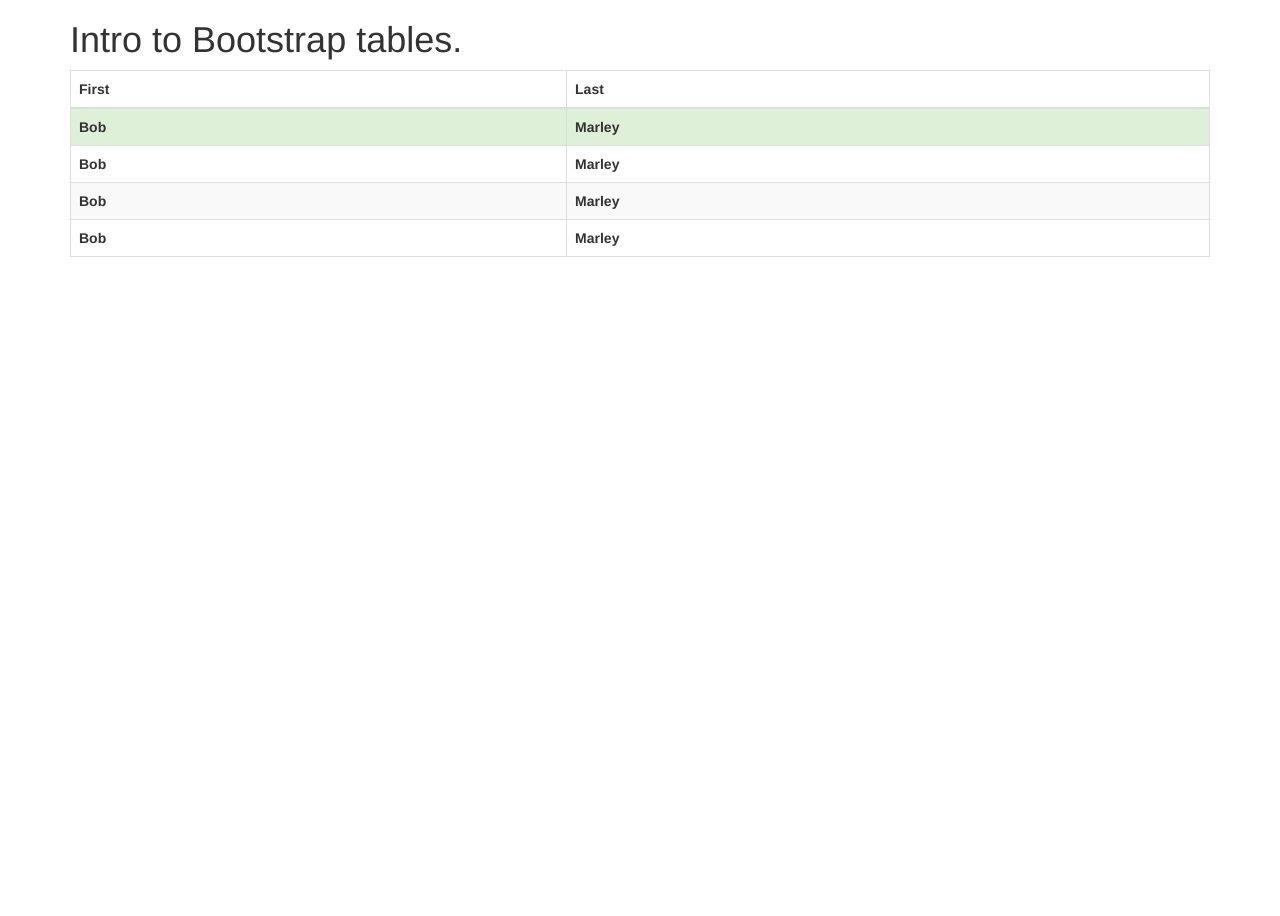
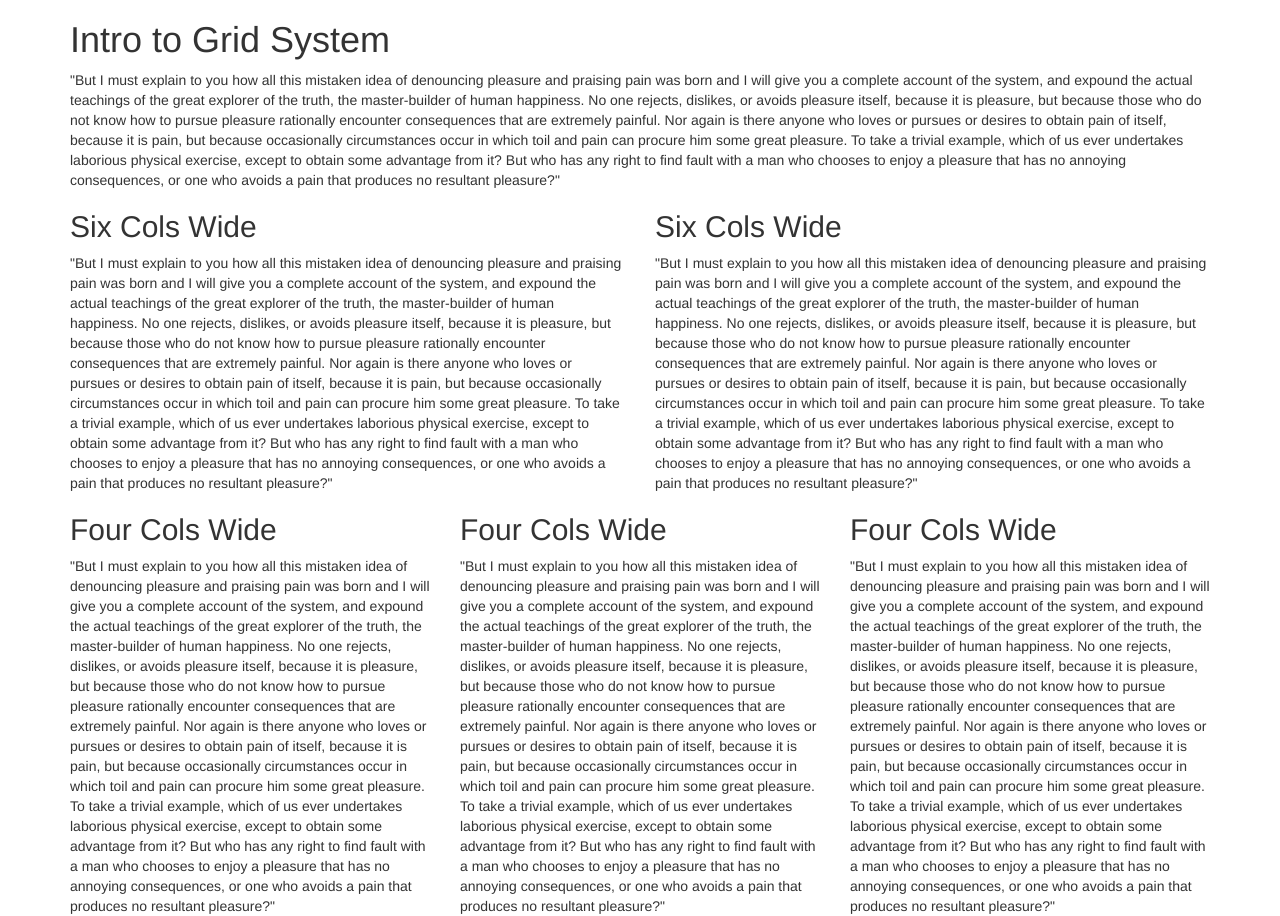
Before and after one commit to rahulk2014/WebDevSpring2016, a website: page public/assignment1/index.html in a window 1280 px wide. Before the commit the page ends 800 px from the top, so only its background shows below. Drawn offline with Linux system fonts and the light colour scheme.

Commit message:
Playing around with GRID Bootstrap system

```diff
--- a/public/assignment1/index.html
+++ b/public/assignment1/index.html
@@ -8,36 +8,38 @@
     </head>
     <body>
         <div class="container">
-            <h1>
-                Intro to Bootstrap tables.
-            </h1>
+            <h1> Intro to Grid System </h1>
+            <div class="row">
+                <div class="col-xs-12">
+                "But I must explain to you how all this mistaken idea of denouncing pleasure and praising pain was born and I will give you a complete account of the system, and expound the actual teachings of the great explorer of the truth, the master-builder of human happiness. No one rejects, dislikes, or avoids pleasure itself, because it is pleasure, but because those who do not know how to pursue pleasure rationally encounter consequences that are extremely painful. Nor again is there anyone who loves or pursues or desires to obtain pain of itself, because it is pain, but because occasionally circumstances occur in which toil and pain can procure him some great pleasure. To take a trivial example, which of us ever undertakes laborious physical exercise, except to obtain some advantage from it? But who has any right to find fault with a man who chooses to enjoy a pleasure that has no annoying consequences, or one who avoids a pain that produces no resultant pleasure?"
+                </div>
+            </div>
+            <div class="row">
+                <div class="col-xs-6">
+                    <h2>Six Cols Wide</h2>
+                    "But I must explain to you how all this mistaken idea of denouncing pleasure and praising pain was born and I will give you a complete account of the system, and expound the actual teachings of the great explorer of the truth, the master-builder of human happiness. No one rejects, dislikes, or avoids pleasure itself, because it is pleasure, but because those who do not know how to pursue pleasure rationally encounter consequences that are extremely painful. Nor again is there anyone who loves or pursues or desires to obtain pain of itself, because it is pain, but because occasionally circumstances occur in which toil and pain can procure him some great pleasure. To take a trivial example, which of us ever undertakes laborious physical exercise, except to obtain some advantage from it? But who has any right to find fault with a man who chooses to enjoy a pleasure that has no annoying consequences, or one who avoids a pain that produces no resultant pleasure?"
+                </div>
+                <div class="col-xs-6">
+                    <h2>Six Cols Wide</h2>
+                    "But I must explain to you how all this mistaken idea of denouncing pleasure and praising pain was born and I will give you a complete account of the system, and expound the actual teachings of the great explorer of the truth, the master-builder of human happiness. No one rejects, dislikes, or avoids pleasure itself, because it is pleasure, but because those who do not know how to pursue pleasure rationally encounter consequences that are extremely painful. Nor again is there anyone who loves or pursues or desires to obtain pain of itself, because it is pain, but because occasionally circumstances occur in which toil and pain can procure him some great pleasure. To take a trivial example, which of us ever undertakes laborious physical exercise, except to obtain some advantage from it? But who has any right to find fault with a man who chooses to enjoy a pleasure that has no annoying consequences, or one who avoids a pain that produces no resultant pleasure?"
+                </div>
+            </div>
 
-            <table class="table table-bordered table-striped table-hover table-responsive">
-                <thead>
-                    <tr>
-                        <th>First</th>
-                        <th>Last</th>
-                    </tr>
-                </thead>
-                <tbody>
-                    <tr class="success">
-                        <th>Bob</th>
-                        <th>Marley</th>
-                    </tr>
-                    <tr>
-                        <th>Bob</th>
-                        <th>Marley</th>
-                    </tr>
-                    <tr>
-                        <th>Bob</th>
-                        <th>Marley</th>
-                    </tr>
-                    <tr>
-                        <th>Bob</th>
-                        <th>Marley</th>
-                    </tr>
-                </tbody>
-            </table>
+            <div class="row">
+                <div class="col-xs-4">
+                    <h2>Four Cols Wide</h2>
+                    "But I must explain to you how all this mistaken idea of denouncing pleasure and praising pain was born and I will give you a complete account of the system, and expound the actual teachings of the great explorer of the truth, the master-builder of human happiness. No one rejects, dislikes, or avoids pleasure itself, because it is pleasure, but because those who do not know how to pursue pleasure rationally encounter consequences that are extremely painful. Nor again is there anyone who loves or pursues or desires to obtain pain of itself, because it is pain, but because occasionally circumstances occur in which toil and pain can procure him some great pleasure. To take a trivial example, which of us ever undertakes laborious physical exercise, except to obtain some advantage from it? But who has any right to find fault with a man who chooses to enjoy a pleasure that has no annoying consequences, or one who avoids a pain that produces no resultant pleasure?"
+                </div>
+                <div class="col-xs-4">
+                    <h2>Four Cols Wide</h2>
+                    "But I must explain to you how all this mistaken idea of denouncing pleasure and praising pain was born and I will give you a complete account of the system, and expound the actual teachings of the great explorer of the truth, the master-builder of human happiness. No one rejects, dislikes, or avoids pleasure itself, because it is pleasure, but because those who do not know how to pursue pleasure rationally encounter consequences that are extremely painful. Nor again is there anyone who loves or pursues or desires to obtain pain of itself, because it is pain, but because occasionally circumstances occur in which toil and pain can procure him some great pleasure. To take a trivial example, which of us ever undertakes laborious physical exercise, except to obtain some advantage from it? But who has any right to find fault with a man who chooses to enjoy a pleasure that has no annoying consequences, or one who avoids a pain that produces no resultant pleasure?"
+                </div>
+                <div class="col-xs-4">
+                    <h2>Four Cols Wide</h2>
+                    "But I must explain to you how all this mistaken idea of denouncing pleasure and praising pain was born and I will give you a complete account of the system, and expound the actual teachings of the great explorer of the truth, the master-builder of human happiness. No one rejects, dislikes, or avoids pleasure itself, because it is pleasure, but because those who do not know how to pursue pleasure rationally encounter consequences that are extremely painful. Nor again is there anyone who loves or pursues or desires to obtain pain of itself, because it is pain, but because occasionally circumstances occur in which toil and pain can procure him some great pleasure. To take a trivial example, which of us ever undertakes laborious physical exercise, except to obtain some advantage from it? But who has any right to find fault with a man who chooses to enjoy a pleasure that has no annoying consequences, or one who avoids a pain that produces no resultant pleasure?"
+                </div>
+            </div>
+
         </div>
     </body>
 
```
